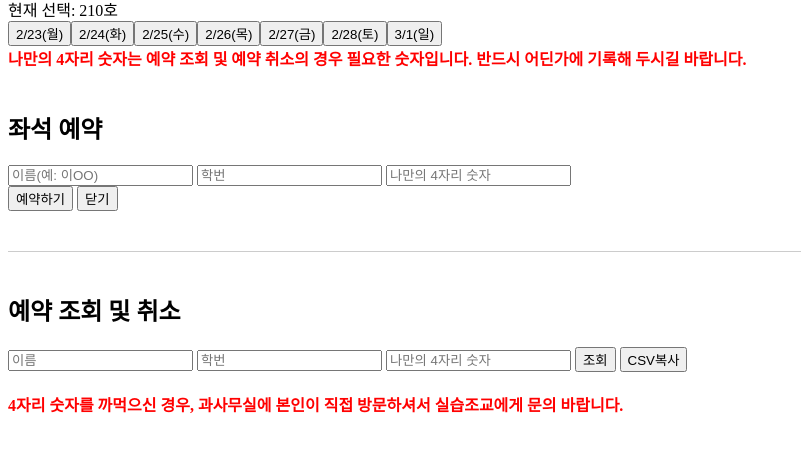
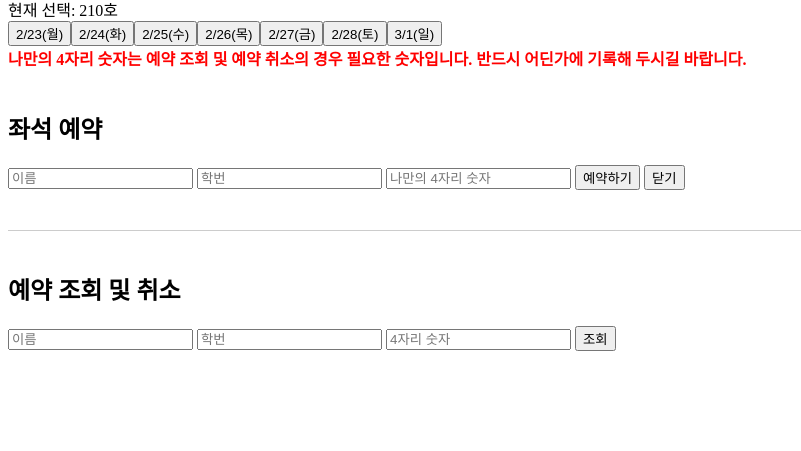
Before and after one commit to hoseoanischool/HOSEO-ANI-210-208-106, a plain HTML site: page index.html in a window 1280 px wide. Shown: the part 117-568 px from the top of the page, without its empty margins (0-801 px from the left). Drawn offline with Linux system fonts and the light colour scheme; no server answers.

Commit message:
Update index.html

```diff
--- a/index.html
+++ b/index.html
@@ -24,16 +24,14 @@
 
   <div id="seatLayout" class="seat-container"></div>
 
-  <div id="bookingModal" class="modal" aria-hidden="true">
+  <div id="bookingModal" class="modal">
     <div class="modal-content">
       <h2 id="modalTitle">좌석 예약</h2>
-      <input id="modalName" placeholder="이름(예: 이OO)"/>
+      <input id="modalName" placeholder="이름"/>
       <input id="modalStudentId" placeholder="학번"/>
       <input id="modalPhoneNumber" placeholder="나만의 4자리 숫자"/>
-      <div class="modal-actions">
-        <button id="modalSubmitBtn">예약하기</button>
-        <button id="modalCloseBtn">닫기</button>
-      </div>
+      <button id="modalSubmitBtn">예약하기</button>
+      <button id="modalCloseBtn">닫기</button>
     </div>
   </div>
 
@@ -43,15 +41,10 @@
   <div class="search-bar">
     <input id="searchName" placeholder="이름"/>
     <input id="searchStudentId" placeholder="학번"/>
-    <input id="searchPhoneNumber" placeholder="나만의 4자리 숫자"/>
+    <input id="searchPhoneNumber" placeholder="4자리 숫자"/>
     <button id="searchBtn">조회</button>
-    <button id="copyCsvBtn">CSV복사</button>
   </div>
   <div id="reservationList"></div>
-
-  <div class="hint" style="color:red; font-weight: bold; margin-top: 20px;">
-    4자리 숫자를 까먹으신 경우, 과사무실에 본인이 직접 방문하셔서 실습조교에게 문의 바랍니다.
-  </div>
 
   <script>
     const firebaseConfig = {
```
